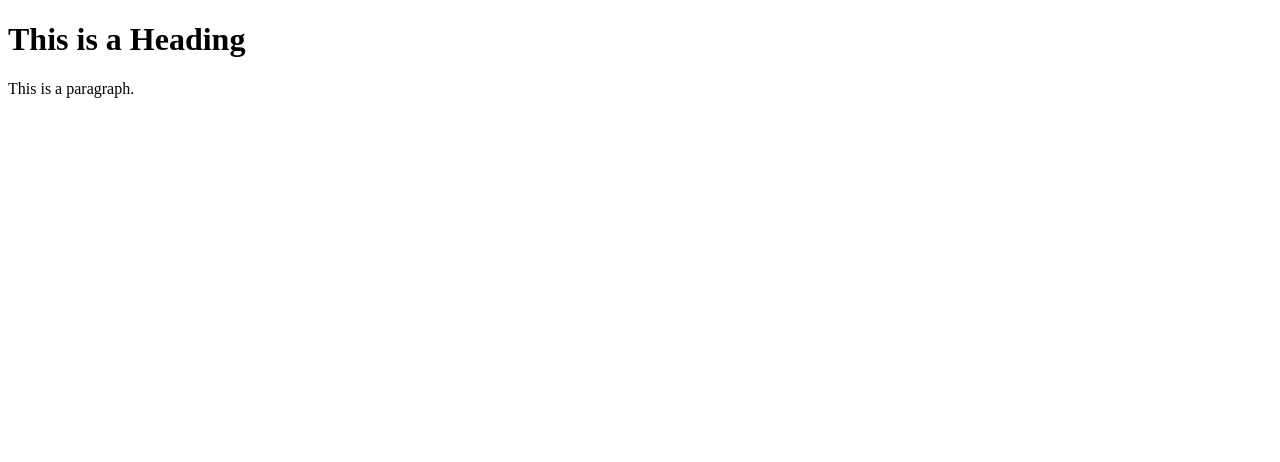
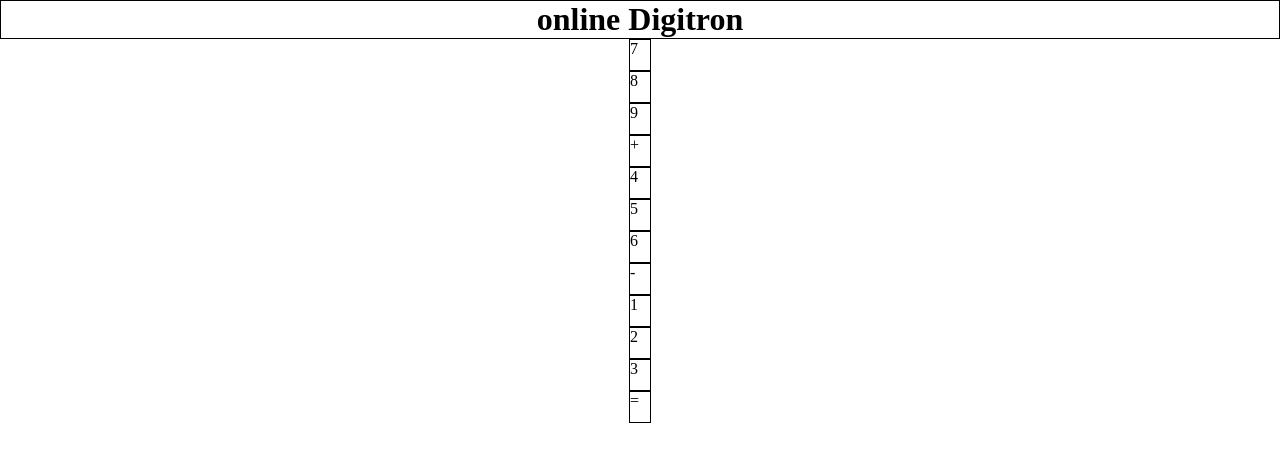
Before and after one commit to bcudina/Calculator, a plain HTML site: page index.html in a window 1280 px wide. Drawn offline with Linux system fonts and the light colour scheme.

Commit message:
brojke 02022019

```diff
--- a/css/main.css
+++ b/css/main.css
@@ -0,0 +1,30 @@
+html,body {
+    margin:0;
+    padding: 0;
+}
+
+
+
+#naslov {
+    margin: auto;
+    text-align: center;
+    border: 1px solid black;
+
+}
+
+.brojke {
+    width:20px;
+    height:30px;
+    border: 1px solid black;
+    margin: auto;
+
+}
+
+.brojke_2 {
+    width:20px;
+    height:30px;
+    border: 1px solid black;
+    float: right;
+
+
+}
--- a/index.html
+++ b/index.html
@@ -1,6 +1,7 @@
 <!DOCTYPE html>
 <html>
 <head>
+
 
     <title>Digitron</title>
 
@@ -9,8 +10,32 @@
 </head>
 <body>
 
-<h1>This is a Heading</h1>
-<p>This is a paragraph.</p>
+    <!-----naslova za online digitron----->
+
+
+
+<div id="wrapp">
+
+    <h1 id="naslov">online Digitron</h1>
+
+    <div id="container">
+
+        <div class="brojke">7</div>
+        <div class="brojke">8</div>
+        <div class="brojke">9</div>
+        <div class="brojke">+</div>
+        <div class="brojke">4</div>
+        <div class="brojke">5</div>
+        <div class="brojke">6</div>
+        <div class="brojke">-</div>
+        <div class="brojke">1</div>
+        <div class="brojke">2</div>
+        <div class="brojke">3</div>
+        <div class="brojke">=</div>
+
+    </div>
+
+</div>
 
 </body>
 </html>
```
